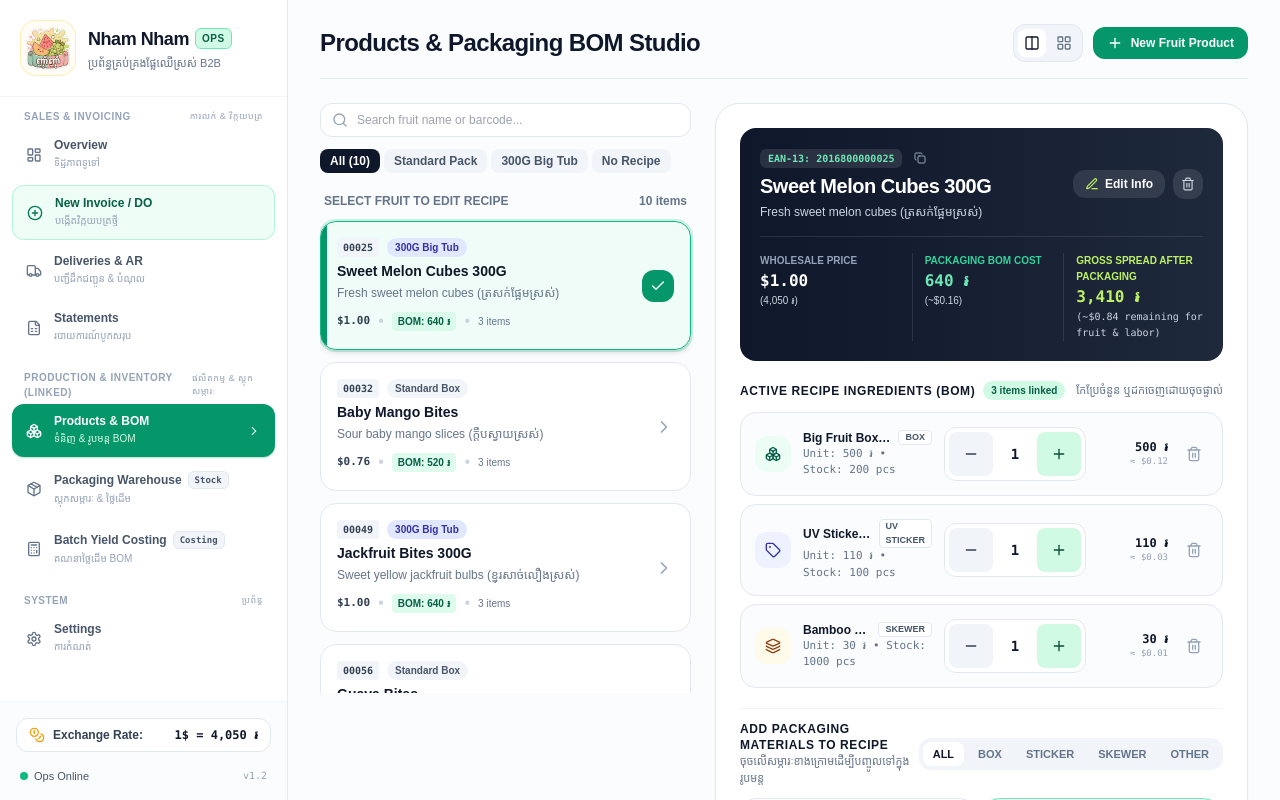
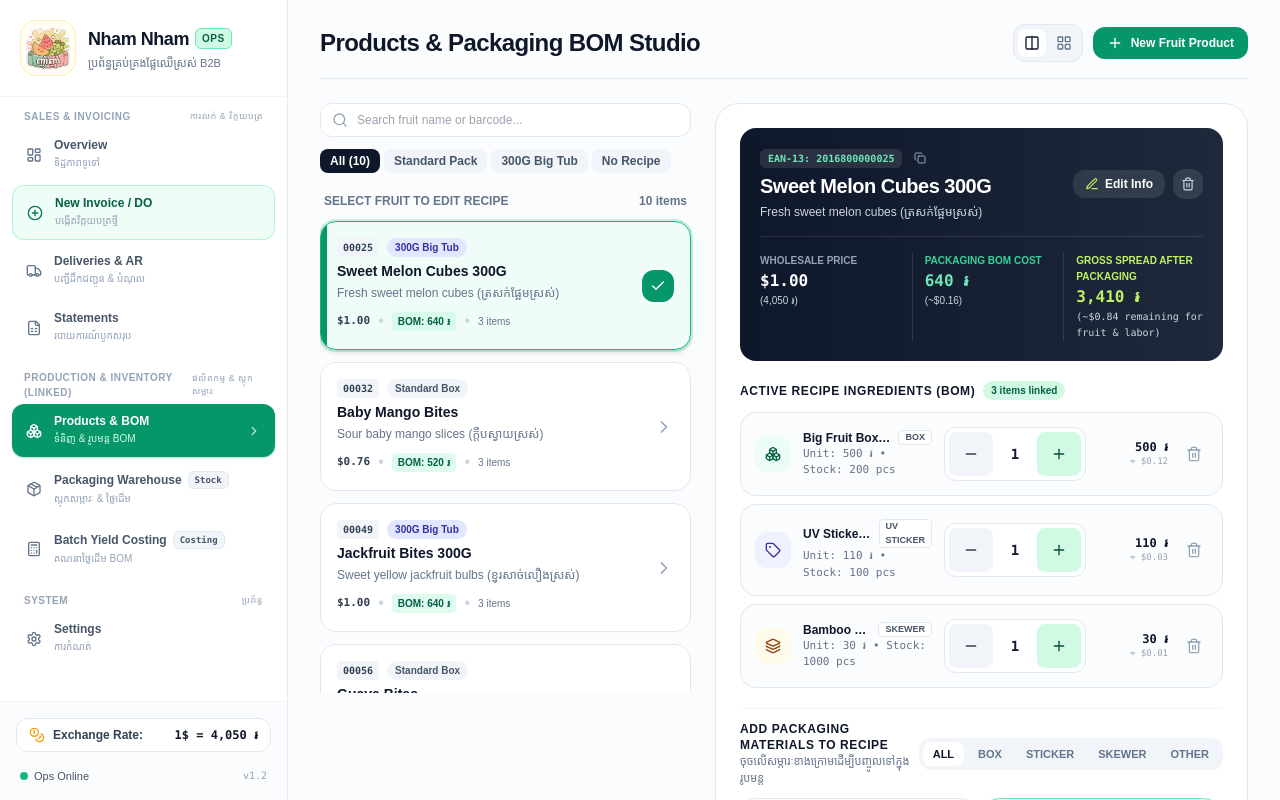
Before and after one commit to Swordsman1313/NhamSystem, a Next.js app: page /products in a window 1280 px wide. Shown: the top 800 px of the page. Built offline with nearby package versions, Linux system fonts and the light colour scheme; a web font is replaced by a local one.

Commit message:
fix(products): remove secondary helper text from active recipe BOM header

```diff
--- a/app/products/page.tsx
+++ b/app/products/page.tsx
@@ -921,17 +921,12 @@ export default function ProductBOMBuilderPage() {
 
                     {/* Active Recipe Ingredients List */}
                     <div className="space-y-3">
-                      <div className="flex items-center justify-between">
                       <div className="flex items-center space-x-2">
                         <h3 className="text-xs font-black text-slate-900 uppercase tracking-wider">
                           Active Recipe Ingredients (BOM)
                         </h3>
                         <span className="px-2 py-0.5 rounded-full bg-emerald-100 text-emerald-800 text-[10px] font-bold">
                           {selectedProduct.bom?.length || 0} items linked
-                          </span>
-                        </div>
-                        <span className="text-[11px] text-slate-500 font-khmer">
-                          កែប្រែចំនួន ឬដកចេញដោយចុចផ្ទាល់
                         </span>
                       </div>
 
```
Lines whose indentation alone changed are shown as unchanged.
